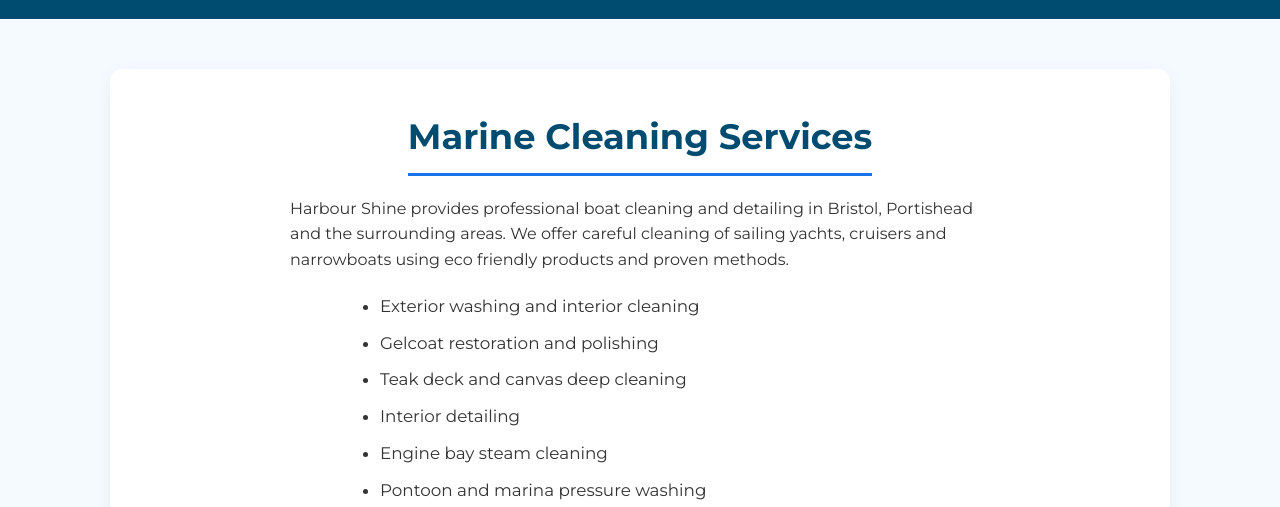
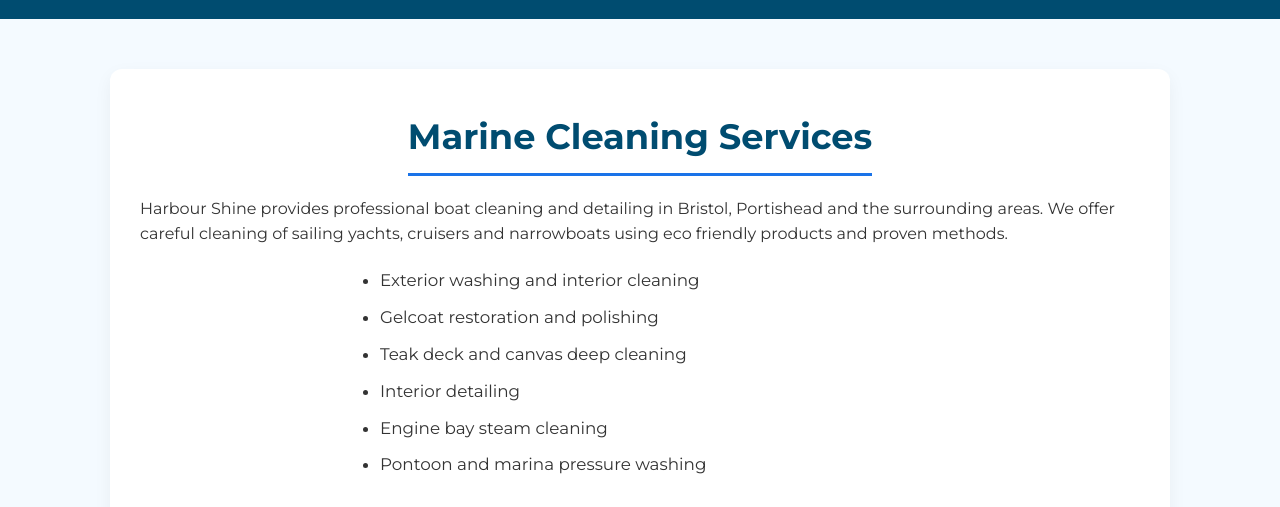
Before and after one commit to defeaz/bristol-boat-polishing, a plain HTML site: page index.html in a window 1280 px wide. Shown: the part 489-996 px from the top of the page. Drawn offline with Linux system fonts and the light colour scheme.

Commit message:
Update style.css

```diff
--- a/style.css
+++ b/style.css
@@ -1,16 +1,27 @@
 /* Reset and Base Styles */
+/* Keep headings centred */
 /* Keep headings centred */
 h2 {
   text-align: center;
 }
 
-/* Left-align only body text inside sections */
+/* Left-align only the written content inside sections */
 section p,
 section li {
   text-align: left;
-  max-width: 700px;
-  margin-left: auto;
-  margin-right: auto;
+}
+
+/* Make paragraph blocks start from the left, not the centre */
+section p {
+  margin: 0 0 15px 0;
+  max-width: none;
+}
+
+/* Keep service and package lists left aligned too */
+section ul,
+section ol {
+  text-align: left;
+  margin-left: 0;
 }
 
 * {
```
